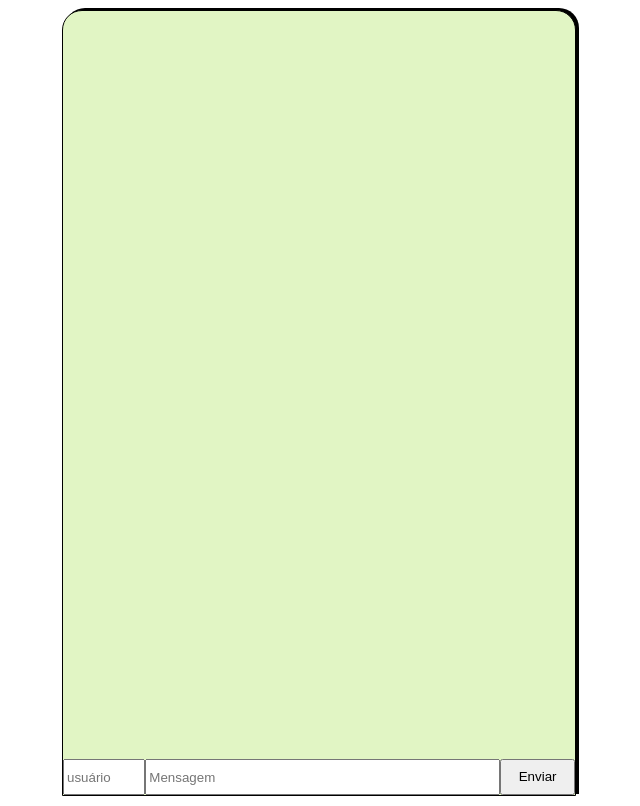
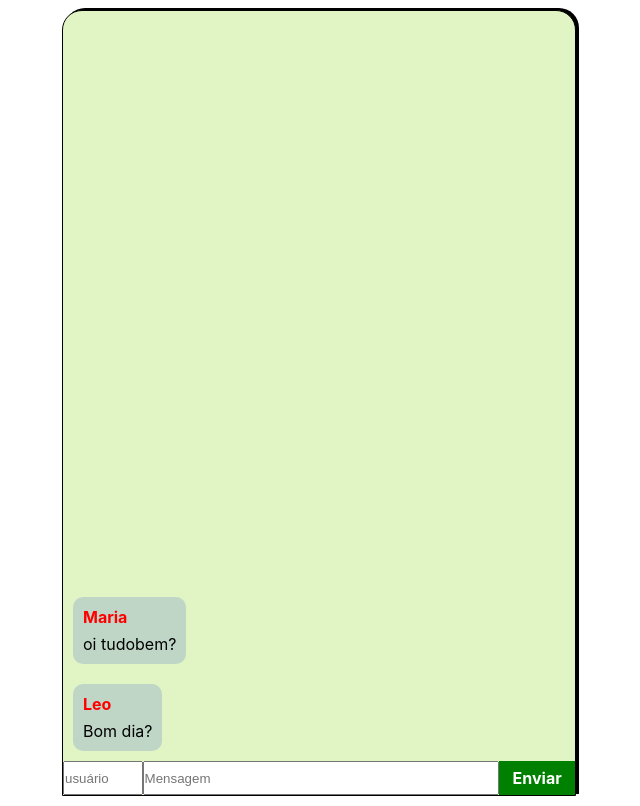
Before and after one commit to future4code/guimaraes-Leonardo-Araujo, a React (Create React App) app in the folder modulo3/projeto-whatslab/whatslab/: page / in a window 1280 px wide. Shown: the whole page, without its empty margins (321-961 px from the left). Built offline with nearby package versions, Linux system fonts and the light colour scheme.

Commit message:
whtslab finalizado primeira parte

```diff
--- a/modulo3/projeto-whatslab/whatslab/src/App.css
+++ b/modulo3/projeto-whatslab/whatslab/src/App.css
@@ -0,0 +1,4 @@
+*{
+    margin: 0;
+    padding: 0;
+}
--- a/modulo3/projeto-whatslab/whatslab/src/App.js
+++ b/modulo3/projeto-whatslab/whatslab/src/App.js
@@ -4,7 +4,9 @@ import ContainerMensagem from './components/ContainerMensagem';
 
 
 
+
 function App() {
+
   return (
     <>
       <ContainerMensagem>
--- a/modulo3/projeto-whatslab/whatslab/src/components/ContainerMensagem.js
+++ b/modulo3/projeto-whatslab/whatslab/src/components/ContainerMensagem.js
@@ -1,17 +1,43 @@
 import React  from "react";
 import styled from "styled-components";
+
 
 
 const Container=styled.div`
     border: 1px solid black;
     border-radius:20px 20px 0 0;
     width: 40vw;
-    height: 98vh;
+    min-height:98vh;
+    height: max-content;
     margin: 10px auto;
     box-shadow: 3px -2px black;
     display: flex;
-    align-items:end;
+    flex-direction: column;
+    justify-content:flex-end;
     background-color:#e1f5c4;
+   overflow:auto;
+`
+
+
+const ContainerMessage=styled.div`
+    background-color: #bfd6c7 ;
+    border-radius: 10px;
+    width:  max-content;
+    margin: 10px ;
+    padding:10px;
+    display: flex;
+    flex-direction:column;
+    min-width:60px;
+    max-width:38vw;
+    span{
+        color: red;
+        margin-bottom:7px;
+        font-weight:bolder;
+    }
+`
+const ContainerInput=styled.div`
+    display: flex;
+
 `
 const InputUsuario=styled.input`
     width:15%;
@@ -22,20 +48,62 @@ const InputUsuario=styled.input`
 const InputMensagem=styled.input`
     width:70%;
     height: 30px;
+
 `
-const ButtonEnviar=styled.button`
+const ButtonEnviar=styled.a`
     width:15%;
     line-height:30px;
+    text-decoration:none;
+    background-color: green;
+    color :white;
+    text-align:center;
+    font-weight:bolder;
+    box-sizing: border-box;
+    padding-top:2px ;
+
 `
+class ContainerMensagem extends React.Component{
+    state={
+        inputNome :'',
+        inputMsg :'',
+        mesagens:[{nome:"Maria",texto:"oi tudobem?"},{nome:"Leo",texto:"Bom dia?"}]
+    }
 
-class ContainerMensagem extends React.Component{
+    onChangeNome= (event)=>{
+        this.setState({inputNome: event.target.value})
+    }
+    onChangeMsg= (event)=>{
+        this.setState({inputMsg: event.target.value})
+    }
+
+    onClckBotaõEnviar=()=>{
+        let mensagensEviadas=[...this.state.mesagens]
+
+        const novaMsg={nome:this.state.inputNome,texto:this.state.inputMsg}
+        mensagensEviadas.push(novaMsg)
+        this.setState({mesagens:mensagensEviadas})
+        console.log({mensagensEviadas})
+        this.setState({inputNome: ''})
+        this.setState({inputMsg:''})
+    }
+
     render(){
         return(
+
             <Container>
+                {this.state.mesagens.map((msg,index)=>{
+        return  <ContainerMessage key={index}>
+            <span>{msg.nome}</span>
+            <p>{msg.texto}</p>
 
-                <InputUsuario placeholder="usuário"/>
-                <InputMensagem placeholder="Mensagem"/>
-                <ButtonEnviar>Enviar</ButtonEnviar>
+        </ContainerMessage>
+    })}
+
+                <ContainerInput id="inputs">
+                    <InputUsuario  id="nome"   placeholder="usuário" value={this.state.inputNome} onChange={this.onChangeNome}/>
+                    <InputMensagem placeholder="Mensagem" id="texto" value={this.state.inputMsg} onChange={this.onChangeMsg}/>
+                    <ButtonEnviar href="#inputs" onClick={this.onClckBotaõEnviar}>Enviar</ButtonEnviar>
+                </ContainerInput>
             </Container>
 
         )
```
